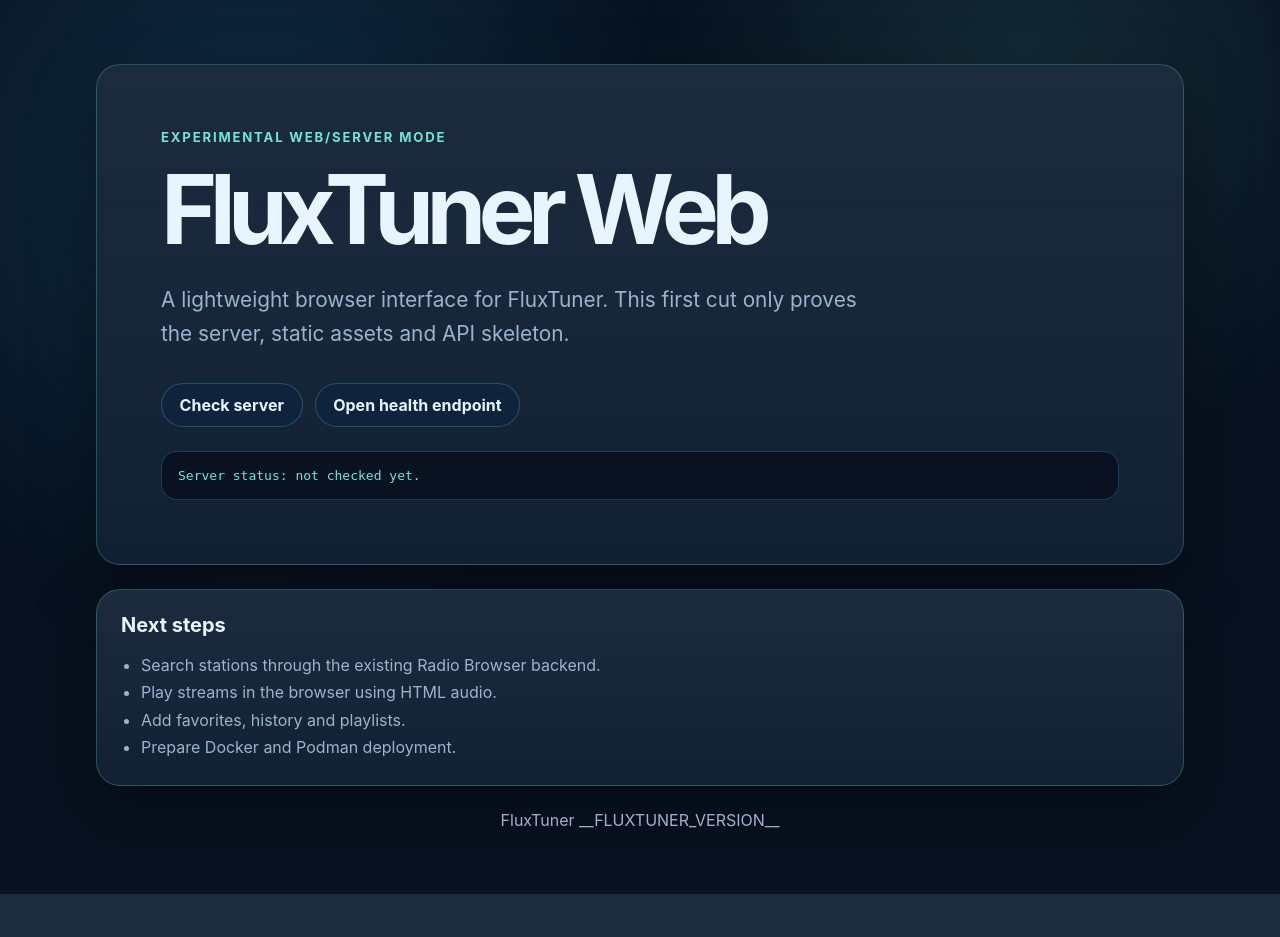
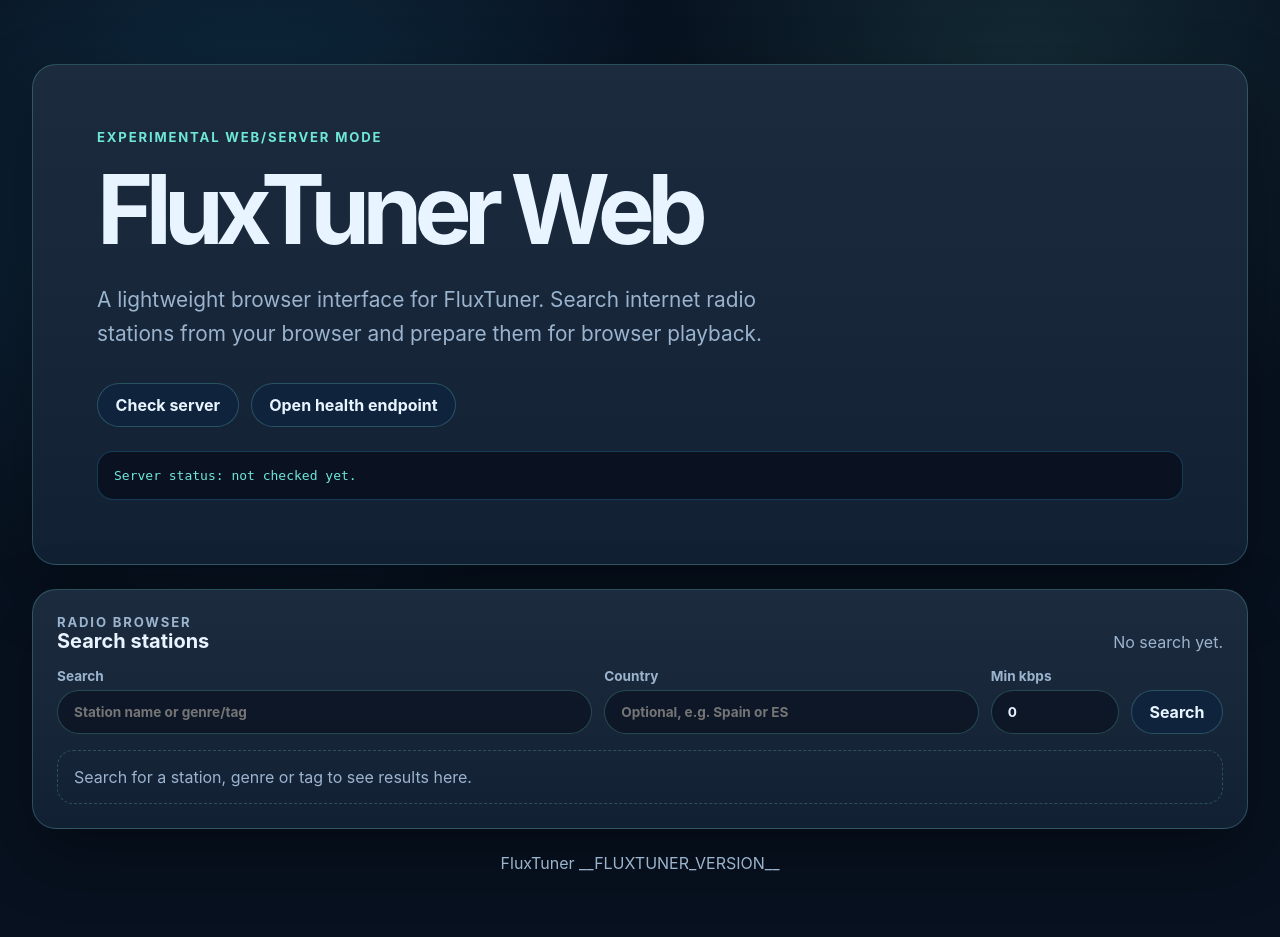
Before and after one commit to pitill0/fluxtuner, a Python web app: template fluxtuner/web/templates/index.html in a window 1280 px wide. Before the commit the page ends 894 px from the top, so only its background shows below. Run offline with Jinja, Linux system fonts and the light colour scheme; the template is opened without the code that fills it, so the values that code supplies are empty.

Commit message:
Add web station search

```diff
--- a/fluxtuner/web/static/app.js
+++ b/fluxtuner/web/static/app.js
@@ -1,5 +1,8 @@
 const statusNode = document.querySelector("[data-status]");
 const healthButton = document.querySelector("[data-health-check]");
+const searchForm = document.querySelector("[data-search-form]");
+const resultsNode = document.querySelector("[data-results]");
+const resultCountNode = document.querySelector("[data-result-count]");
 
 async function checkHealth() {
   if (!statusNode) return;
@@ -24,6 +27,136 @@ async function checkHealth() {
   }
 }
 
+function escapeHtml(value) {
+  return String(value ?? "").replace(/[&<>"']/g, (char) => {
+    const replacements = {
+      "&": "&amp;",
+      "<": "&lt;",
+      ">": "&gt;",
+      '"': "&quot;",
+      "'": "&#039;",
+    };
+
+    return replacements[char];
+  });
+}
+
+function stationUrl(station) {
+  return station.url_resolved || station.url || "";
+}
+
+function stationTags(station) {
+  const tags = String(station.tags || "").trim();
+  if (!tags) return "";
+  return tags.split(",").slice(0, 8).join(", ");
+}
+
+function renderStation(station) {
+  const streamUrl = stationUrl(station);
+  const homepage = station.homepage || "";
+  const tags = stationTags(station);
+
+  return `
+    <article class="station-card">
+      <header>
+        <div>
+          <h3>${escapeHtml(station.name || "Unknown station")}</h3>
+        </div>
+        <div class="station-meta">
+          <span>${escapeHtml(station.country || "Unknown")}</span>
+          <span>${escapeHtml(station.codec || "Unknown codec")}</span>
+          <span>${Number(station.bitrate || 0)} kbps</span>
+        </div>
+      </header>
+
+      ${
+        tags
+          ? `<p class="station-tags">${escapeHtml(tags)}</p>`
+          : '<p class="station-tags">No tags available.</p>'
+      }
+
+      <div class="station-actions">
+        ${
+          streamUrl
+            ? `<a href="${escapeHtml(streamUrl)}" target="_blank" rel="noopener noreferrer">Open stream</a>`
+            : ""
+        }
+        ${
+          homepage
+            ? `<a href="${escapeHtml(homepage)}" target="_blank" rel="noopener noreferrer">Homepage</a>`
+            : ""
+        }
+      </div>
+    </article>
+  `;
+}
+
+function renderResults(payload) {
+  if (!resultsNode || !resultCountNode) return;
+
+  const stations = payload.stations || [];
+  resultCountNode.textContent = `${payload.count ?? stations.length} result${
+    stations.length === 1 ? "" : "s"
+  }`;
+
+  if (!stations.length) {
+    resultsNode.innerHTML = '<p class="empty">No stations found.</p>';
+    return;
+  }
+
+  resultsNode.innerHTML = stations.map(renderStation).join("");
+}
+
+function renderSearchError(error) {
+  if (!resultsNode || !resultCountNode) return;
+
+  resultCountNode.textContent = "Search failed.";
+  resultsNode.innerHTML = `<p class="error">${escapeHtml(error)}</p>`;
+}
+
+async function searchStations(event) {
+  event.preventDefault();
+
+  if (!searchForm || !resultsNode || !resultCountNode) return;
+
+  const formData = new FormData(searchForm);
+  const params = new URLSearchParams();
+
+  params.set("q", String(formData.get("q") || "").trim());
+  params.set("country", String(formData.get("country") || "").trim());
+  params.set("min_bitrate", String(formData.get("min_bitrate") || "0"));
+  params.set("limit", "25");
+
+  if (!params.get("q") && !params.get("country")) {
+    renderSearchError("Search text or country is required.");
+    return;
+  }
+
+  resultCountNode.textContent = "Searching...";
+  resultsNode.innerHTML = '<p class="empty">Searching Radio Browser...</p>';
+
+  try {
+    const response = await fetch(`/api/search?${params.toString()}`, {
+      headers: {
+        Accept: "application/json",
+      },
+    });
+
+    if (!response.ok) {
+      throw new Error(`HTTP ${response.status}`);
+    }
+
+    const payload = await response.json();
+    renderResults(payload);
+  } catch (error) {
+    renderSearchError(error);
+  }
+}
+
 if (healthButton) {
   healthButton.addEventListener("click", checkHealth);
 }
+
+if (searchForm) {
+  searchForm.addEventListener("submit", searchStations);
+}
--- a/fluxtuner/web/static/styles.css
+++ b/fluxtuner/web/static/styles.css
@@ -9,6 +9,7 @@
   --accent-strong: #38bdf8;
   --border: rgba(110, 231, 216, 0.24);
   --shadow: rgba(0, 0, 0, 0.35);
+  --danger: #fca5a5;
 }
 
 * {
@@ -34,7 +35,7 @@ body {
 }
 
 .shell {
-  width: min(68rem, calc(100% - 2rem));
+  width: min(76rem, calc(100% - 2rem));
   margin: 0 auto;
   padding: 4rem 0;
 }
@@ -58,6 +59,19 @@ body {
   padding: 1.5rem;
 }
 
+.panel-heading {
+  display: flex;
+  align-items: end;
+  justify-content: space-between;
+  gap: 1rem;
+  margin-bottom: 1rem;
+}
+
+.panel-heading p {
+  margin: 0;
+  color: var(--muted);
+}
+
 .eyebrow {
   margin: 0 0 0.75rem;
   color: var(--accent);
@@ -68,7 +82,8 @@ body {
 }
 
 h1,
-h2 {
+h2,
+h3 {
   margin: 0;
   line-height: 1.1;
 }
@@ -83,6 +98,10 @@ h2 {
   font-size: 1.25rem;
 }
 
+h3 {
+  font-size: 1rem;
+}
+
 .lede {
   max-width: 44rem;
   margin: 1.25rem 0 0;
@@ -91,11 +110,45 @@ h2 {
   line-height: 1.65;
 }
 
-.actions {
+.actions,
+.search-form {
   display: flex;
   flex-wrap: wrap;
   gap: 0.75rem;
+}
+
+.actions {
   margin-top: 2rem;
+}
+
+.search-form {
+  display: grid;
+  grid-template-columns: minmax(16rem, 1fr) minmax(12rem, 0.7fr) 8rem auto;
+  align-items: end;
+}
+
+label {
+  display: grid;
+  gap: 0.35rem;
+  color: var(--muted);
+  font-size: 0.85rem;
+  font-weight: 700;
+}
+
+input {
+  width: 100%;
+  min-height: 2.75rem;
+  border: 1px solid var(--border);
+  border-radius: 999px;
+  padding: 0 1rem;
+  color: var(--text);
+  background: rgba(3, 7, 18, 0.45);
+  font: inherit;
+}
+
+input:focus {
+  outline: 2px solid rgba(110, 231, 216, 0.4);
+  outline-offset: 2px;
 }
 
 button,
@@ -134,11 +187,72 @@ a:hover {
   background: rgba(3, 7, 18, 0.55);
 }
 
-ul {
-  margin: 1rem 0 0;
-  padding-left: 1.25rem;
+.results {
+  display: grid;
+  gap: 0.75rem;
+  margin-top: 1rem;
+}
+
+.empty,
+.error {
+  margin: 0;
+  padding: 1rem;
+  border: 1px dashed var(--border);
+  border-radius: 1rem;
   color: var(--muted);
-  line-height: 1.7;
+}
+
+.error {
+  color: var(--danger);
+  border-color: rgba(252, 165, 165, 0.45);
+}
+
+.station-card {
+  display: grid;
+  gap: 0.7rem;
+  padding: 1rem;
+  border: 1px solid rgba(110, 231, 216, 0.16);
+  border-radius: 1rem;
+  background: rgba(3, 7, 18, 0.28);
+}
+
+.station-card header {
+  display: flex;
+  justify-content: space-between;
+  gap: 1rem;
+}
+
+.station-meta {
+  display: flex;
+  flex-wrap: wrap;
+  gap: 0.5rem;
+  color: var(--muted);
+  font-size: 0.9rem;
+}
+
+.station-meta span {
+  border: 1px solid rgba(110, 231, 216, 0.14);
+  border-radius: 999px;
+  padding: 0.2rem 0.55rem;
+  background: rgba(255, 255, 255, 0.04);
+}
+
+.station-tags {
+  margin: 0;
+  color: var(--muted);
+  line-height: 1.5;
+}
+
+.station-actions {
+  display: flex;
+  flex-wrap: wrap;
+  gap: 0.5rem;
+}
+
+.station-actions a {
+  min-height: 2.25rem;
+  padding: 0 0.85rem;
+  font-size: 0.9rem;
 }
 
 footer {
@@ -147,9 +261,19 @@ footer {
   text-align: center;
 }
 
+@media (max-width: 58rem) {
+  .search-form {
+    grid-template-columns: 1fr 1fr;
+  }
+
+  .search-form button {
+    grid-column: 1 / -1;
+  }
+}
+
 @media (max-width: 42rem) {
   .shell {
-    width: min(100% - 1rem, 68rem);
+    width: min(100% - 1rem, 76rem);
     padding: 0.5rem 0;
   }
 
@@ -157,4 +281,14 @@ footer {
   .panel {
     border-radius: 1rem;
   }
+
+  .panel-heading,
+  .station-card header {
+    align-items: start;
+    flex-direction: column;
+  }
+
+  .search-form {
+    grid-template-columns: 1fr;
+  }
 }
--- a/fluxtuner/web/templates/index.html
+++ b/fluxtuner/web/templates/index.html
@@ -4,6 +4,7 @@
     <meta charset="utf-8">
     <meta name="viewport" content="width=device-width, initial-scale=1">
     <title>FluxTuner Web</title>
+    <link rel="icon" href="/static/favicon.svg" type="image/svg+xml">
     <link rel="stylesheet" href="/static/styles.css">
     <script src="/static/app.js" defer></script>
   </head>
@@ -13,8 +14,8 @@
         <p class="eyebrow">Experimental web/server mode</p>
         <h1 id="page-title">FluxTuner Web</h1>
         <p class="lede">
-          A lightweight browser interface for FluxTuner. This first cut only
-          proves the server, static assets and API skeleton.
+          A lightweight browser interface for FluxTuner. Search internet radio
+          stations from your browser and prepare them for browser playback.
         </p>
 
         <div class="actions">
@@ -25,14 +26,55 @@
         <pre class="status" data-status>Server status: not checked yet.</pre>
       </section>
 
-      <section class="panel" aria-labelledby="next-title">
-        <h2 id="next-title">Next steps</h2>
-        <ul>
-          <li>Search stations through the existing Radio Browser backend.</li>
-          <li>Play streams in the browser using HTML audio.</li>
-          <li>Add favorites, history and playlists.</li>
-          <li>Prepare Docker and Podman deployment.</li>
-        </ul>
+      <section class="panel" aria-labelledby="search-title">
+        <div class="panel-heading">
+          <div>
+            <p class="eyebrow">Radio Browser</p>
+            <h2 id="search-title">Search stations</h2>
+          </div>
+          <p data-result-count>No search yet.</p>
+        </div>
+
+        <form class="search-form" data-search-form>
+          <label>
+            <span>Search</span>
+            <input
+              name="q"
+              type="search"
+              placeholder="Station name or genre/tag"
+              autocomplete="off"
+              required
+            >
+          </label>
+
+          <label>
+            <span>Country</span>
+            <input
+              name="country"
+              type="search"
+              placeholder="Optional, e.g. Spain or ES"
+              autocomplete="off"
+            >
+          </label>
+
+          <label>
+            <span>Min kbps</span>
+            <input
+              name="min_bitrate"
+              type="number"
+              min="0"
+              max="1000"
+              step="1"
+              value="0"
+            >
+          </label>
+
+          <button type="submit">Search</button>
+        </form>
+
+        <div class="results" data-results>
+          <p class="empty">Search for a station, genre or tag to see results here.</p>
+        </div>
       </section>
 
       <footer>
--- a/pyproject.toml
+++ b/pyproject.toml
@@ -89,6 +89,7 @@ fluxtuner = [
     "web/templates/*.html",
     "web/static/*.css",
     "web/static/*.js",
+    "web/static/*.svg",
 ]
 
 [tool.ruff]
```
Also changed, not shown: fluxtuner/web/app.py (+44 -1 lines), fluxtuner/web/static/favicon.svg (added).
